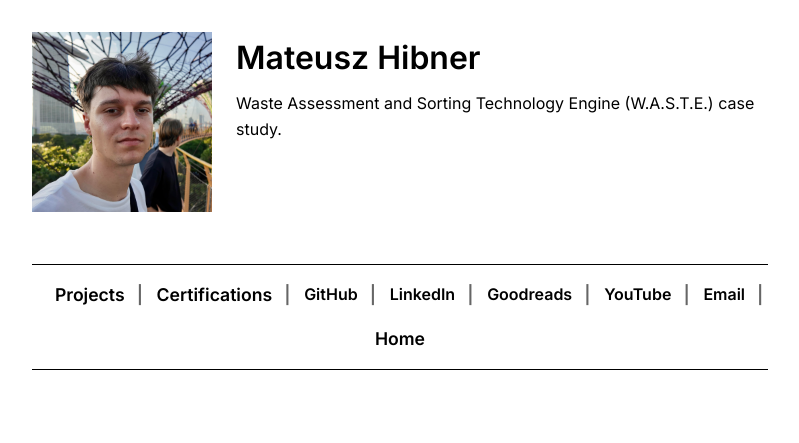
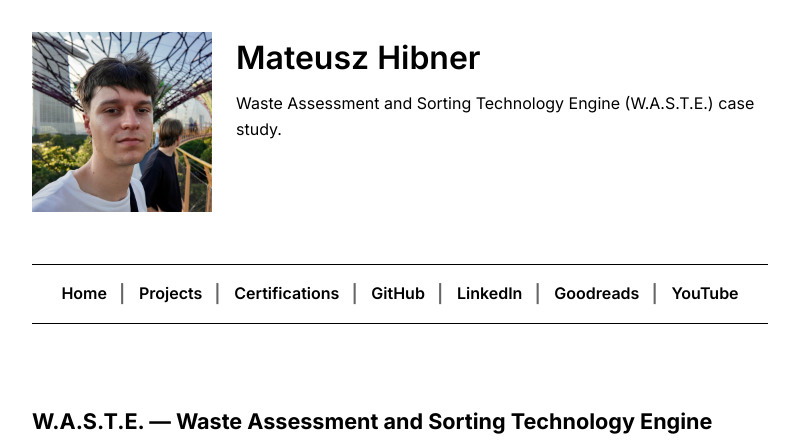
Before and after one commit to mateusz-hibner/mateuszhibner.com, a plain HTML site: page waste.html in a window 1280 px wide. Shown: the top 443 px of the page, without its empty margins (240-1039 px from the left). Drawn offline with Linux system fonts and the light colour scheme.

Commit message:
link section

```diff
--- a/waste.html
+++ b/waste.html
@@ -24,8 +24,15 @@
 
         <section class="links-section">
             <div class="links-grid">
-                <a href="projects.html" class="link-card">Projects</a>
-                <a href="certifications.html" class="link-card">Certifications</a>
+                <a href="index.html" class="link-card">
+                    <span class="link-text">Home</span>
+                </a>
+                <a href="projects.html" class="link-card">
+                    <span class="link-text">Projects</span>
+                </a>
+                <a href="certifications.html" class="link-card">
+                    <span class="link-text">Certifications</span>
+                </a>
                 <a href="https://github.com/mateusz-hibner" target="_blank" rel="noopener noreferrer" class="link-card">
                     <span class="link-icon">🔗</span>
                     <span class="link-text">GitHub</span>
@@ -42,11 +49,6 @@
                     <span class="link-icon">▶️</span>
                     <span class="link-text">YouTube</span>
                 </a>
-                <a href="mailto:mateuszhibner52@gmail.com" class="link-card">
-                    <span class="link-icon">📧</span>
-                    <span class="link-text">Email</span>
-                </a>
-                <a href="index.html" class="link-card">Home</a>
             </div>
         </section>
 
```
Also changed, not shown: beepboop.html (+9 -7 lines), certifications.html (+9 -7 lines), cocomo.html (+9 -7 lines), index.html (+4 -5 lines), projects.html (+9 -7 lines).
